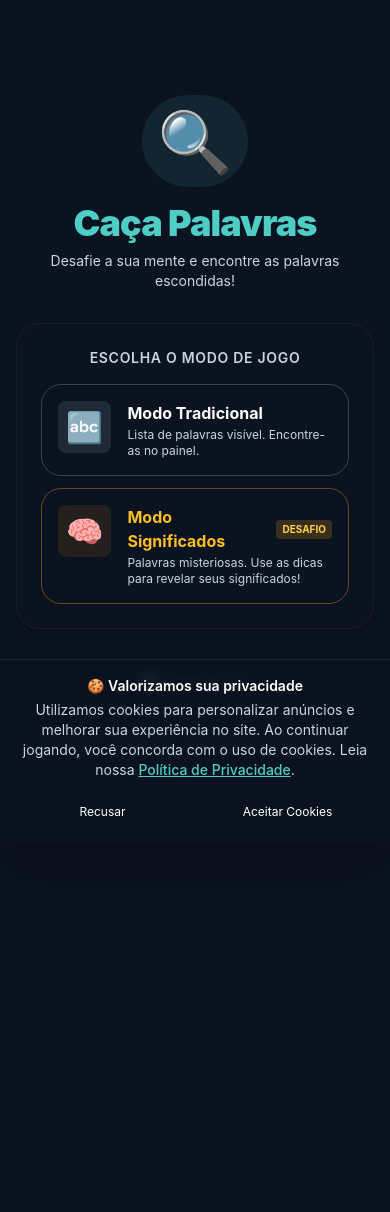
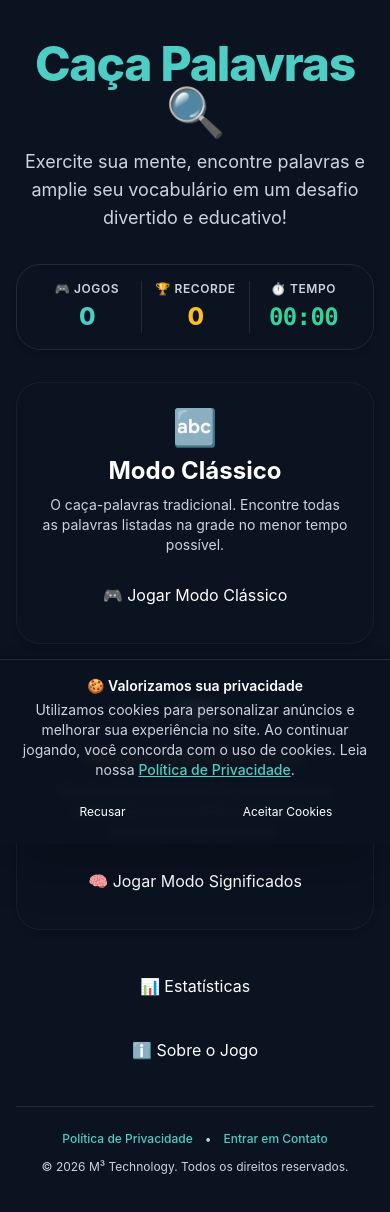
Before and after one commit to SitesEstaticos/cacapalavras, a React (Vite) app: page / in a window 390 px wide. Shown: the top 1212 px of the page. Before the commit the page ends 844 px from the top, so only its background shows below. Built offline with nearby package versions, Linux system fonts and the light colour scheme.

Commit message:
Atualização Políticas de Privacidade e Sobre o jogo. Modificado também informações sobre os dados dos jogadores

```diff
--- a/src/app/App.tsx
+++ b/src/app/App.tsx
@@ -1,6 +1,7 @@
 import React, { useState } from 'react'
 import { GamePage } from '@/pages/GamePage'
 import { MenuPage } from '@/pages/MenuPage'
+import { AboutPage } from '@/pages/AboutPage'
 import { StatsScreen } from '@/components/StatsScreen'
 import { CookieBanner } from '@/components/CookieBanner'
 import { PrivacyPolicy } from '@/components/PrivacyPolicy'
@@ -8,8 +9,8 @@ import { GameMode } from '@/types'
 import '@/styles/globals.css'
 
 export const App: React.FC = () => {
-  // Estado para controlar a navegação das telas
-  const [currentPage, setCurrentPage] = useState<'menu' | 'game' | 'stats' | 'privacy'>('menu')
+  // Estado para controlar a navegação das telas (incluindo 'about')
+  const [currentPage, setCurrentPage] = useState<'menu' | 'game' | 'stats' | 'privacy' | 'about'>('menu')
 
   // Estado para guardar o modo de jogo selecionado
   const [selectedGameMode, setSelectedGameMode] = useState<GameMode>(GameMode.CLASSIC)
@@ -25,6 +26,8 @@ export const App: React.FC = () => {
         <MenuPage
           onStartGame={handleStartGame}
           onOpenStats={() => setCurrentPage('stats')}
+          onOpenPrivacy={() => setCurrentPage('privacy')}
+          onOpenAbout={() => setCurrentPage('about')}
         />
       )}
 
@@ -45,6 +48,10 @@ export const App: React.FC = () => {
         </div>
       )}
 
+      {currentPage === 'about' && (
+        <AboutPage onBack={() => setCurrentPage('menu')} />
+      )}
+
       {/* Banner de Cookies fixo que aparece sobre qualquer tela */}
       <CookieBanner onOpenPrivacy={() => setCurrentPage('privacy')} />
     </div>
--- a/src/components/PrivacyPolicy.tsx
+++ b/src/components/PrivacyPolicy.tsx
@@ -1,32 +1,37 @@
+// src/components/PrivacyPolicy.tsx
+
 import React from 'react'
 import { Card, Button } from '@components/index'
 
 interface PrivacyPolicyProps {
-  onClose?: () => void // Função para voltar ao menu ou fechar a modal
+  onClose: () => void // Função para navegar de volta ao Menu
 }
 
 export const PrivacyPolicy: React.FC<PrivacyPolicyProps> = ({ onClose }) => {
   return (
-    <div className="max-w-3xl mx-auto space-y-6 text-muted leading-relaxed text-sm pb-12">
+    <div className="min-h-screen bg-dark p-4 md:p-8 flex flex-col items-center">
+      <div className="max-w-3xl w-full space-y-6 text-muted leading-relaxed text-sm pb-12">
 
         {/* Botão de Voltar no Topo */}
-      {onClose && (
-        <div className="flex justify-start">
+        <div className="flex justify-start pt-4">
           <Button
             variant="outline"
-            className="py-2 px-4 text-xs flex items-center gap-2"
+            className="py-2 px-4 text-xs flex items-center gap-2 cursor-pointer"
             onClick={onClose}
           >
             ← Voltar ao Menu
           </Button>
         </div>
-      )}
 
-      <div className="text-center mb-8">
-        <h1 className="text-3xl font-bold text-light mb-2">Política de Privacidade</h1>
+        {/* Título */}
+        <div className="text-center my-6">
+          <h1 className="text-3xl md:text-4xl font-bold text-light mb-2">
+            Política de Privacidade
+          </h1>
           <p className="text-xs text-muted">Última atualização: 2026</p>
         </div>
 
+        {/* Conteúdo das Políticas */}
         <Card className="space-y-4">
           <h2 className="text-lg font-bold text-secondary">1. Informações Gerais</h2>
           <p>
@@ -75,17 +80,17 @@ export const PrivacyPolicy: React.FC<PrivacyPolicyProps> = ({ onClose }) => {
         </Card>
 
         {/* Botão de Fechar no Rodapé */}
-      {onClose && (
-        <div className="pt-4 flex justify-center">
+        <div className="pt-6 flex justify-center">
           <Button
             variant="primary"
-            className="w-full max-w-xs py-3"
+            className="w-full max-w-xs py-3 cursor-pointer"
             onClick={onClose}
           >
             Entendi e Voltar
           </Button>
         </div>
-      )}
+
+      </div>
     </div>
   )
 }
--- a/src/components/index.ts
+++ b/src/components/index.ts
@@ -5,3 +5,4 @@ export * from './Board'
 export * from './HUD'
 export * from './WordList'
 export * from './Modals'
+export * from './PrivacyPolicy'
--- /dev/null
+++ b/src/pages/AboutPage.tsx
@@ -0,0 +1,133 @@
+// src/pages/AboutPage.tsx
+
+import React from 'react'
+import { Card, Button } from '@components/index'
+
+interface AboutPageProps {
+  onBack: () => void
+}
+
+export const AboutPage: React.FC<AboutPageProps> = ({ onBack }) => {
+  const gmailUrl =
+    'https://mail.google.com/mail/?view=cm&fs=1&to=contato@m3technology.com.br&su=Contato%20-%20Ca%C3%A7a%20Palavras'
+
+  return (
+    <div className="min-h-screen bg-dark p-4 md:p-8 flex flex-col items-center">
+      <div className="max-w-3xl w-full space-y-6 pb-12">
+
+        {/* Botão de Voltar */}
+        <div className="flex justify-start pt-4">
+          <Button
+            variant="outline"
+            className="py-2 px-4 text-xs flex items-center gap-2 cursor-pointer"
+            onClick={onBack}
+          >
+            ← Voltar ao Menu
+          </Button>
+        </div>
+
+        <div className="text-center my-6">
+          <h1 className="text-3xl md:text-4xl font-bold text-light mb-2">
+            Sobre o Caça Palavras Online
+          </h1>
+          <p className="text-sm text-muted">Conheça mais sobre o jogo e suas funcionalidades</p>
+        </div>
+
+        <Card className="text-left space-y-6">
+          {/* Apresentação */}
+          <div>
+            <h2 className="text-xl font-bold text-secondary mb-2">Sobre o Jogo</h2>
+            <p className="text-sm text-muted leading-relaxed">
+              Bem-vindo ao <strong>Caça Palavras Online</strong>! Nosso objetivo é oferecer um passatempo educativo, divertido e gratuito para exercitar sua mente, aprimorar a concentração e expandir seu vocabulário na língua portuguesa.
+            </p>
+          </div>
+
+          <hr className="border-gray-800" />
+
+          {/* Como Jogar */}
+          <div>
+            <h3 className="text-md font-semibold text-light mb-2">Como Jogar</h3>
+            <ul className="list-disc list-inside text-sm text-muted space-y-1 leading-relaxed">
+              <li>Encontre as palavras escondidas no tabuleiro de letras.</li>
+              <li>
+                As palavras podem estar na <strong>horizontal, vertical ou diagonal</strong> (no sentido normal ou invertido).
+              </li>
+              <li>Arraste ou clique sobre as letras para formar a palavra.</li>
+              <li>Encontre todas as palavras da lista no menor tempo possível!</li>
+            </ul>
+          </div>
+
+          <hr className="border-gray-800" />
+
+          {/* Sistema de Dicas */}
+          <div>
+            <h3 className="text-md font-semibold text-light mb-2">
+              💡 Sistema de Dicas Inteligente
+            </h3>
+            <p className="text-sm text-muted leading-relaxed mb-2">
+              Travou em alguma palavra? Nosso sistema de dicas foi pensado para te ajudar a aprender enquanto joga:
+            </p>
+            <ul className="list-disc list-inside text-sm text-muted space-y-1 leading-relaxed">
+              <li>
+                <strong>Significado da Palavra:</strong> Exibimos o significado/conceito da palavra para ajudar você a deduzi-la.
+              </li>
+              <li>
+                <strong>Destaque no Tabuleiro:</strong> A <strong>primeira letra</strong> da palavra correspondente é destacada diretamente na grade de letras.
+              </li>
+            </ul>
+          </div>
+
+          <hr className="border-gray-800" />
+
+          {/* Sistema de Estatísticas */}
+          <div>
+            <h3 className="text-md font-semibold text-light mb-2">
+              📈 Estatísticas e Progresso
+            </h3>
+            <p className="text-sm text-muted leading-relaxed">
+              O jogo conta com um sistema automático que salva os dados de suas partidas. Acompanhe o total de jogos, pontuações e melhores tempos para monitorar sua evolução!
+            </p>
+          </div>
+
+          <hr className="border-gray-800" />
+
+          {/* Benefícios */}
+          <div>
+            <h3 className="text-md font-semibold text-light mb-2">
+              🧠 Benefícios para a Mente
+            </h3>
+            <p className="text-sm text-muted leading-relaxed">
+              Jogar caça-palavras estimula o raciocínio rápido, auxilia na retenção de memória e desenvolve a atenção aos detalhes. É uma ótima opção de entretenimento e exercício mental.
+            </p>
+          </div>
+
+          <hr className="border-gray-800" />
+
+          {/* Desenvolvedora */}
+          <div>
+            <h3 className="text-md font-semibold text-light mb-2">
+              🚀 Sobre a Desenvolvedora
+            </h3>
+            <p className="text-sm text-muted leading-relaxed">
+              O Caça Palavras Online é desenvolvido pela <strong>M³ Technology</strong>. Somos uma empresa focada em jogos educativos e soluções digitais modernas.
+            </p>
+          </div>
+        </Card>
+
+        {/* Links do Rodapé */}
+        <div className="text-center text-xs text-muted pt-4 space-y-3">
+          <a
+            href={gmailUrl}
+            target="_blank"
+            rel="noopener noreferrer"
+            className="text-secondary hover:underline transition-colors font-medium inline-block"
+          >
+            Entrar em Contato via Gmail
+          </a>
+          <p>&copy; 2026 M³ Technology. Todos os direitos reservados.</p>
+        </div>
+
+      </div>
+    </div>
+  )
+}
--- a/src/pages/MenuPage.tsx
+++ b/src/pages/MenuPage.tsx
@@ -1,104 +1,170 @@
-// Componente MenuPage (Tela Inicial / Menu do Jogo)
+// Página de Menu
 
 import React from 'react'
-import { Button } from '@components/index'
-import { GameMode, GameDifficulty, WordSegment } from '@/types'
+import { Button, Card } from '@components/index'
+import { useStats } from '@hooks/index'
+import { GameMode } from '@/types'
 
 interface MenuPageProps {
-  onStartGame: (mode: GameMode, difficulty?: GameDifficulty, segment?: WordSegment) => void
+  onStartGame: (mode: GameMode) => void
   onOpenStats?: () => void
-  onOpenSettings?: () => void
+  onOpenPrivacy?: () => void
+  onOpenAbout?: () => void
 }
-
+const formatTime = (seconds: number | undefined): string => {
+  if (!seconds || seconds <= 0) return '00:00'
+  const mins = Math.floor(seconds / 60)
+  const secs = seconds % 60
+  return `${mins.toString().padStart(2, '0')}:${secs.toString().padStart(2, '0')}`
+}
 export const MenuPage: React.FC<MenuPageProps> = ({
   onStartGame,
   onOpenStats,
-  onOpenSettings,
+  onOpenPrivacy,
+  onOpenAbout
 }) => {
+  const { stats } = useStats()
+
+  // URL para abrir a composição de e-mail no Gmail em uma nova aba
+  const gmailUrl =
+    'https://mail.google.com/mail/?view=cm&fs=1&to=contato@m3technology.com.br&su=Contato%20-%20Ca%C3%A7a%20Palavras'
+
   return (
-    <div className="min-h-screen bg-dark flex flex-col items-center justify-center p-4 md:p-8">
-      <div className="max-w-md w-full space-y-8 text-center">
-        {/* Logótipo / Título */}
-        <div className="space-y-2">
-          <div className="inline-block p-4 bg-secondary/10 rounded-full mb-2">
-            <span className="text-6xl">🔍</span>
-          </div>
-          <h1 className="text-4xl md:text-5xl font-black text-secondary tracking-tight">
-            Caça Palavras
+    <div className="min-h-screen bg-dark p-4 md:p-8 flex flex-col justify-between">
+      <div className="max-w-4xl mx-auto w-full space-y-8">
+
+        {/* Logo / Título */}
+        <div className="text-center my-6 space-y-3">
+          <h1 className="text-5xl md:text-6xl font-extrabold text-secondary tracking-tight">
+            Caça Palavras 🔍
           </h1>
-          <p className="text-sm text-muted">
-            Desafie a sua mente e encontre as palavras escondidas!
+          <p className="text-lg text-muted max-w-lg mx-auto">
+            Exercite sua mente, encontre palavras e amplie seu vocabulário em um
+            desafio divertido e educativo!
           </p>
         </div>
 
-        {/* Seleção do Modo de Jogo */}
-        <div className="card-lg space-y-4">
-          <h2 className="text-sm font-semibold text-muted uppercase tracking-wider">
-            Escolha o Modo de Jogo
-          </h2>
+        {/* Estatísticas Resumidas */}
+        <Card className="max-w-md mx-auto p-4 border border-gray-800 bg-dark-lighter/50 shadow-md">
+          <div className="grid grid-cols-3 divide-x divide-gray-800">
 
-          <div className="grid grid-cols-1 gap-3">
-            {/* Modo Tradicional */}
-            <button
+            {/* Jogos Jogados */}
+            <div className="text-center px-2 flex flex-col justify-center items-center space-y-1">
+              <span className="text-xs text-muted font-semibold tracking-wider uppercase flex items-center gap-1">
+                🎮 Jogos
+              </span>
+              <p className="text-2xl font-extrabold text-secondary tracking-tight">
+                {stats.gamesPlayed ?? 0}
+              </p>
+            </div>
+
+            {/* Melhor Score */}
+            <div className="text-center px-2 flex flex-col justify-center items-center space-y-1">
+              <span className="text-xs text-muted font-semibold tracking-wider uppercase flex items-center gap-1">
+                🏆 Recorde
+              </span>
+              <p className="text-2xl font-extrabold text-amber-400 tracking-tight">
+                {stats.bestScore ?? 0}
+              </p>
+            </div>
+
+            {/* Melhor Tempo (Formato 00:00) */}
+            <div className="text-center px-2 flex flex-col justify-center items-center space-y-1">
+              <span className="text-xs text-muted font-semibold tracking-wider uppercase flex items-center gap-1">
+                ⏱️ Tempo
+              </span>
+              <p className="text-2xl font-extrabold text-emerald-400 tracking-tight font-mono">
+                {formatTime(stats.bestTime)}
+              </p>
+            </div>
+
+          </div>
+        </Card>
+
+        {/* Seleção de Modos de Jogo */}
+        <div className="grid grid-cols-1 md:grid-cols-2 gap-6">
+          <Card className="p-6 text-center space-y-4 hover:border-secondary transition-all flex flex-col justify-between">
+            <div>
+              <div className="text-4xl mb-2">🔤</div>
+              <h2 className="text-2xl font-bold text-light">Modo Clássico</h2>
+              <p className="text-sm text-muted mt-2">
+                O caça-palavras tradicional. Encontre todas as palavras listadas na grade no menor tempo possível.
+              </p>
+            </div>
+            <Button
+              variant="primary"
+              className="w-full mt-4 py-3 cursor-pointer"
               onClick={() => onStartGame(GameMode.CLASSIC)}
-              className="p-4 rounded-xl border border-gray-700 bg-dark-card hover:border-secondary hover:bg-secondary/10 transition-all text-left group flex items-start gap-4"
             >
-              <span className="text-3xl p-2 bg-gray-800 rounded-lg group-hover:bg-secondary/20 transition-colors">
-                🔤
-              </span>
-              <div>
-                <h3 className="font-bold text-light text-base group-hover:text-secondary">
-                  Modo Tradicional
-                </h3>
-                <p className="text-xs text-muted mt-0.5">
-                  Lista de palavras visível. Encontre-as no painel.
-                </p>
-              </div>
-            </button>
+              🎮 Jogar Modo Clássico
+            </Button>
+          </Card>
 
-            {/* Modo Significados (Desafio) */}
-            <button
+          <Card className="p-6 text-center space-y-4 hover:border-amber-500/50 transition-all flex flex-col justify-between">
+            <div>
+              <div className="text-4xl mb-2">📖</div>
+              <h2 className="text-2xl font-bold text-amber-400">Modo Significados</h2>
+              <p className="text-sm text-muted mt-2">
+                Um desafio educativo! Em vez da palavra direta, use os conceitos e dicas para descobrir o que procurar.
+              </p>
+            </div>
+            <Button
+              variant="secondary"
+              className="w-full mt-4 py-3 cursor-pointer"
               onClick={() => onStartGame(GameMode.CHALLENGE)}
-              className="p-4 rounded-xl border border-amber-500/40 bg-dark-card hover:border-amber-400 hover:bg-amber-500/10 transition-all text-left group flex items-start gap-4"
             >
-              <span className="text-3xl p-2 bg-amber-500/10 rounded-lg group-hover:bg-amber-500/20 transition-colors">
-                🧠
-              </span>
-              <div>
-                <div className="flex items-center gap-2">
-                  <h3 className="font-bold text-amber-400 text-base">
-                    Modo Significados
-                  </h3>
-                  <span className="text-[10px] uppercase font-bold bg-amber-500/20 text-amber-300 px-1.5 py-0.5 rounded">
-                    Desafio
-                  </span>
-                </div>
-                <p className="text-xs text-muted mt-0.5">
-                  Palavras misteriosas. Use as dicas para revelar seus significados!
-                </p>
-              </div>
-            </button>
-          </div>
+              🧠 Jogar Modo Significados
+            </Button>
+          </Card>
         </div>
 
-        {/* Botões Auxiliares */}
-        <div className="flex gap-3 justify-center">
+        {/* Botões para Outras Páginas (Estatísticas e Sobre) */}
+        <div className="flex flex-col sm:flex-row gap-4 max-w-md mx-auto">
           {onOpenStats && (
-            <Button variant="outline" className="flex-1" onClick={onOpenStats}>
+            <Button
+              variant="outline"
+              className="w-full py-3 cursor-pointer"
+              onClick={onOpenStats}
+            >
               📊 Estatísticas
             </Button>
           )}
-          {/* {onOpenSettings && (
-            <Button variant="outline" className="flex-1" onClick={onOpenSettings}>
-              ⚙️ Definições
+
+          {onOpenAbout && (
+            <Button
+              variant="outline"
+              className="w-full py-3 cursor-pointer"
+              onClick={onOpenAbout}
+            >
+              ℹ️ Sobre o Jogo
             </Button>
-          )} */}
+          )}
         </div>
 
-        {/* Footer */}
-        <p className="text-xs text-muted">
-          &copy; 2026 M³ Technology. Todos os direitos reservados.
-        </p>
+        {/* Rodapé com Política de Privacidade e Gmail */}
+        <div className="text-center text-xs text-muted border-t border-gray-800 pt-6 pb-8 space-y-3">
+          <div className="flex justify-center items-center gap-3">
+            <button
+              onClick={onOpenPrivacy}
+              className="text-secondary hover:underline transition-colors font-medium cursor-pointer"
+            >
+              Política de Privacidade
+            </button>
+
+            <span>•</span>
+
+            <a
+              href={gmailUrl}
+              target="_blank"
+              rel="noopener noreferrer"
+              className="text-secondary hover:underline transition-colors font-medium flex items-center gap-1"
+            >
+              Entrar em Contato
+            </a>
+          </div>
+
+          <p>&copy; 2026 M³ Technology. Todos os direitos reservados.</p>
+        </div>
       </div>
     </div>
   )
```
Also changed, not shown: src/components/Board.tsx (+21 -7 lines). Lines whose indentation alone changed are shown as unchanged.
